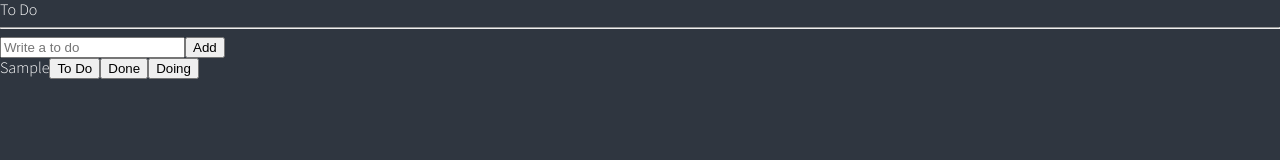
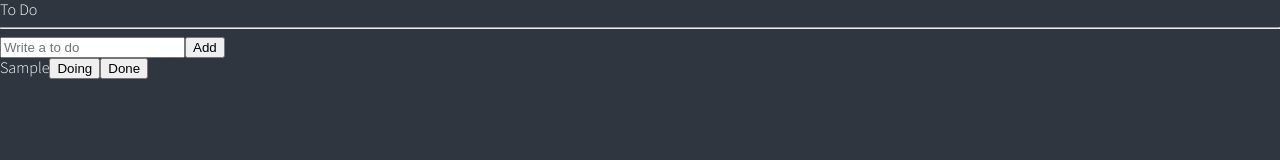
Before and after one commit to HamsterStudent/React-study, a React (Create React App) app: page / in a window 1280 px wide. Both pictures are taken after typing "Sample" into the empty fields and a click on the button "Add". Shown: the top 160 px of the page. Built offline with nearby package versions, Linux system fonts and the light colour scheme.

Commit message:
category change

```diff
--- a/src/components/ToDo.tsx
+++ b/src/components/ToDo.tsx
@@ -1,12 +1,46 @@
-import { IToDo } from "../atoms";
+import React from "react";
+import { useSetRecoilState } from "recoil";
+import { IToDo, toDoState } from "../atoms";
+
+// 1. id에 기반한 todo를 찾아야 함
+
 // prop으로 전달받는 정보와 받는 정보의 타입(interface)이 같기 때문에 배열로 가지고 와도 됨
-function ToDo({ text }: IToDo) {
+function ToDo({ text, category, id }: IToDo) {
+  const setToDos = useSetRecoilState(toDoState);
+  const onClick = (event: React.MouseEvent<HTMLButtonElement>) => {
+    const {
+      currentTarget: { name },
+    } = event;
+    setToDos((oldToDos) => {
+      // findIndex는 조건을 만족하는 todo의 index를 찾아준다(num). 단 조건은 함수로 전달되어야함
+      const targetIndex = oldToDos.findIndex((toDo) => toDo.id === id);
+      const newToDo = { text, id, category: name as any };
+
+      return [
+        ...oldToDos.slice(0, targetIndex),
+        newToDo,
+        ...oldToDos.slice(targetIndex + 1),
+      ];
+    });
+  };
   return (
     <li>
       <span>{text}</span>
-      <button>To Do</button>
-      <button>Done</button>
-      <button>Doing</button>
+      {category !== "DOING" && (
+        <button name="DOING" onClick={onClick}>
+          Doing
+        </button>
+      )}
+      {category !== "TO_DO" && (
+        <button name="TO_DO" onClick={onClick}>
+          To Do
+        </button>
+      )}
+      {category !== "DONE" && (
+        <button name="DONE" onClick={onClick}>
+          Done
+        </button>
+      )}
     </li>
   );
 }
--- a/src/components/ToDoList.tsx
+++ b/src/components/ToDoList.tsx
@@ -9,7 +9,7 @@
   // const [toDos, setToDos] = useRecoilState(toDoState);
 
   const toDos = useRecoilValue(toDoState);
-
+  console.log(toDos);
   return (
     <div>
       <h1>To Do</h1>
--- a/src/index.tsx
+++ b/src/index.tsx
@@ -6,12 +6,12 @@
 import { darkTheme } from "./theme";
 
 ReactDOM.render(
-  <React.StrictMode>
-    <RecoilRoot>
-      <ThemeProvider theme={darkTheme}>
-        <App />
-      </ThemeProvider>
-    </RecoilRoot>
-  </React.StrictMode>,
+  // <React.StrictMode>
+  <RecoilRoot>
+    <ThemeProvider theme={darkTheme}>
+      <App />
+    </ThemeProvider>
+  </RecoilRoot>,
+  // </React.StrictMode>,
   document.getElementById("root"),
 );
```
